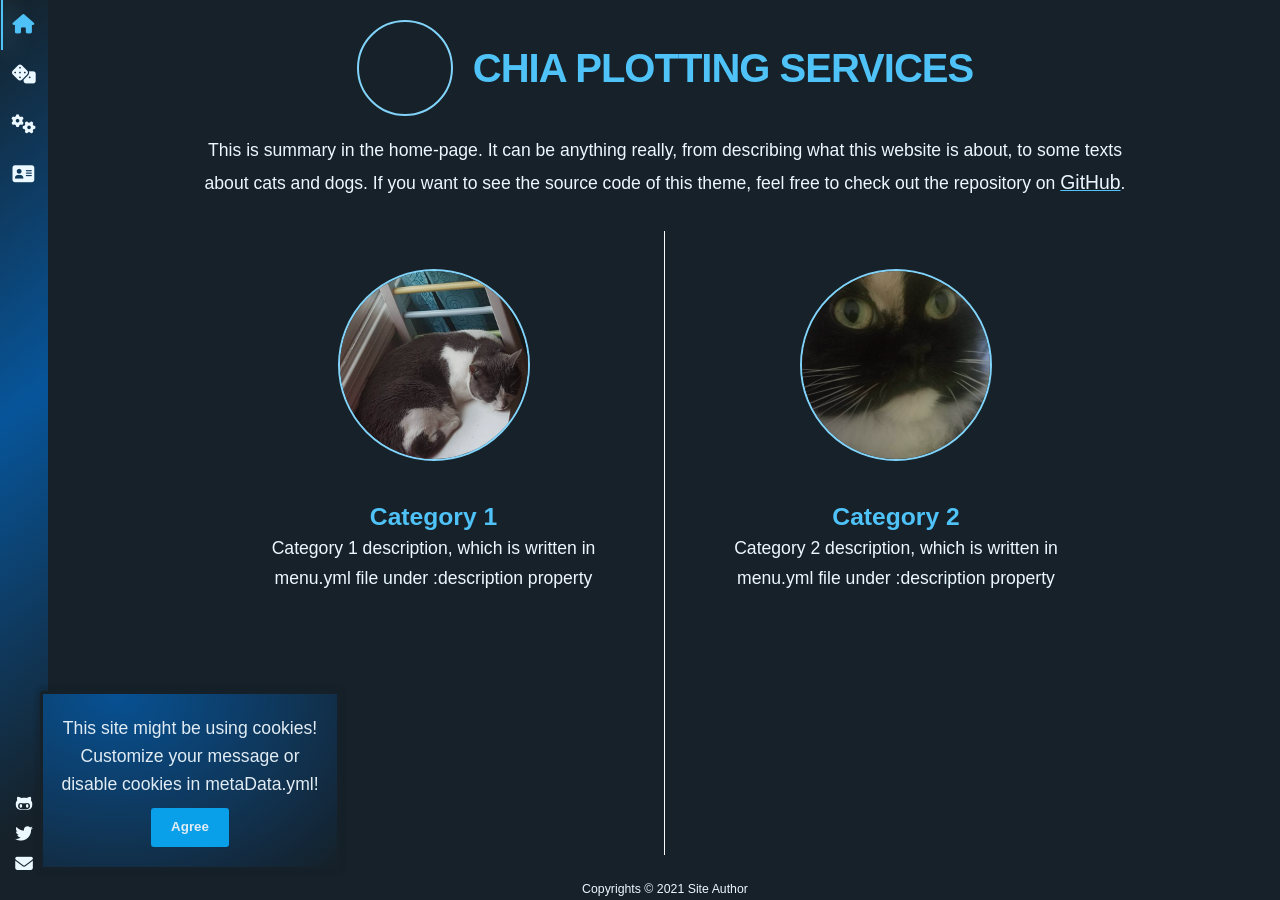
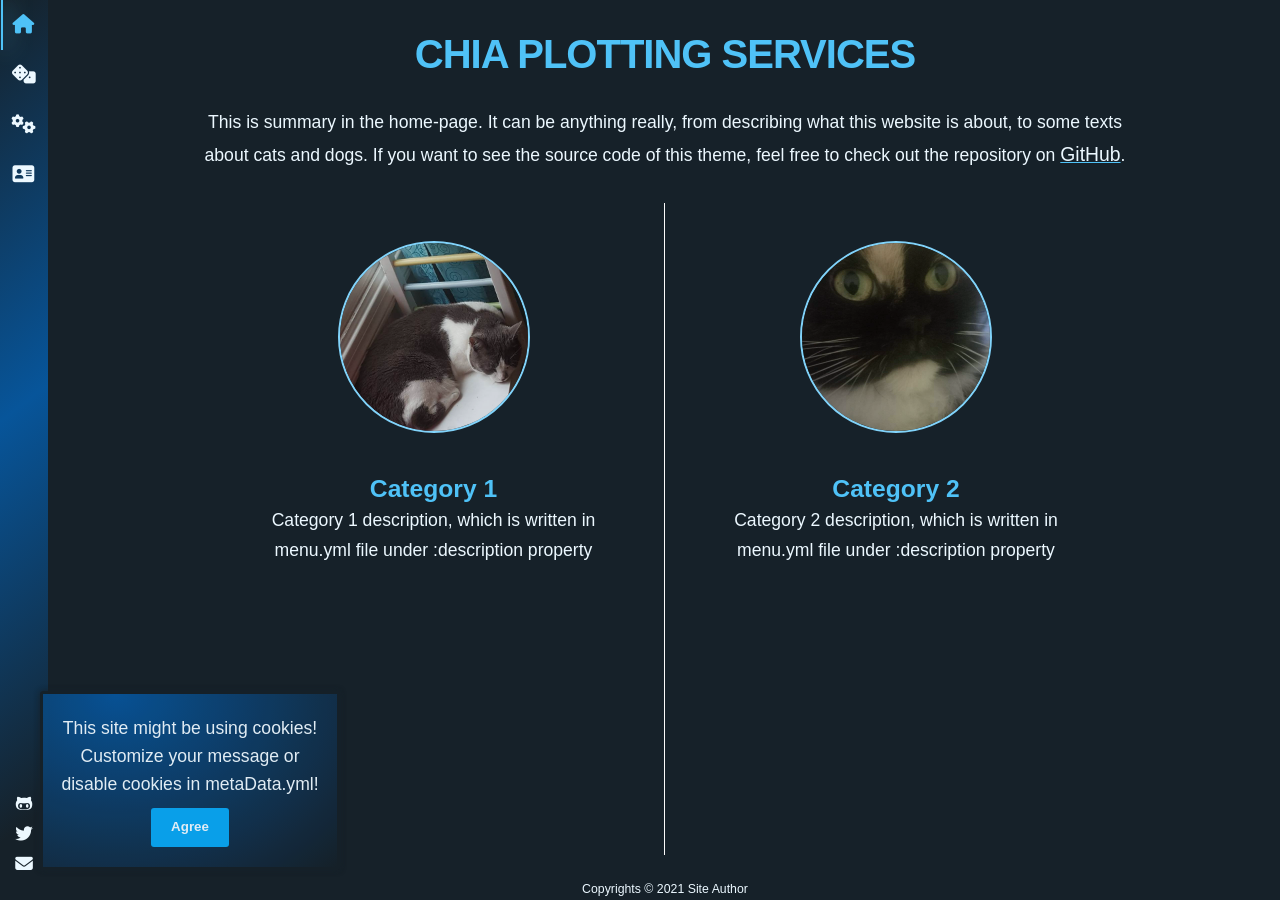
Before and after one commit to stackbit-projects/chia-plotting-990e2, a Jekyll site: the page built from index.md, in a window 1280 px wide. Built offline with Jekyll 4.4.1, drawn with Linux system fonts in a browser that asks for light colours; nearby versions of some CDN libraries; some web fonts are replaced.

Commit message:
home.html: changed

```diff
--- a/_layouts/home.html
+++ b/_layouts/home.html
@@ -6,8 +6,7 @@ category: home
 
     <h1>
         {% if site.data.metaData.show_menu_logo_on_home_page %}
-        {% include avatar.html %}
-    {% endif %}
+      {% endif %}
         {{ page.title }}
     </h1>
     <p class="page-summary">{{ page.summary }}</p>
```
